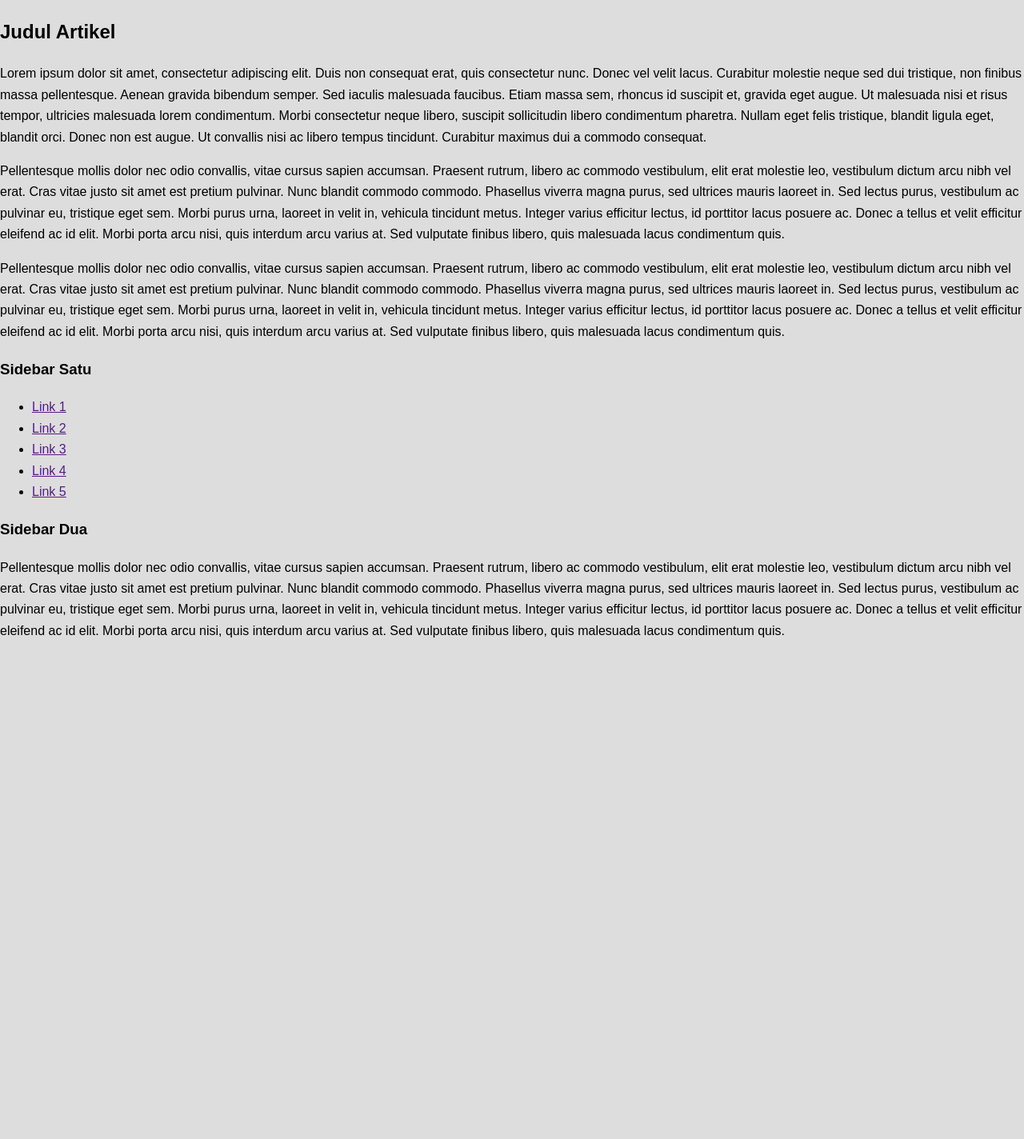
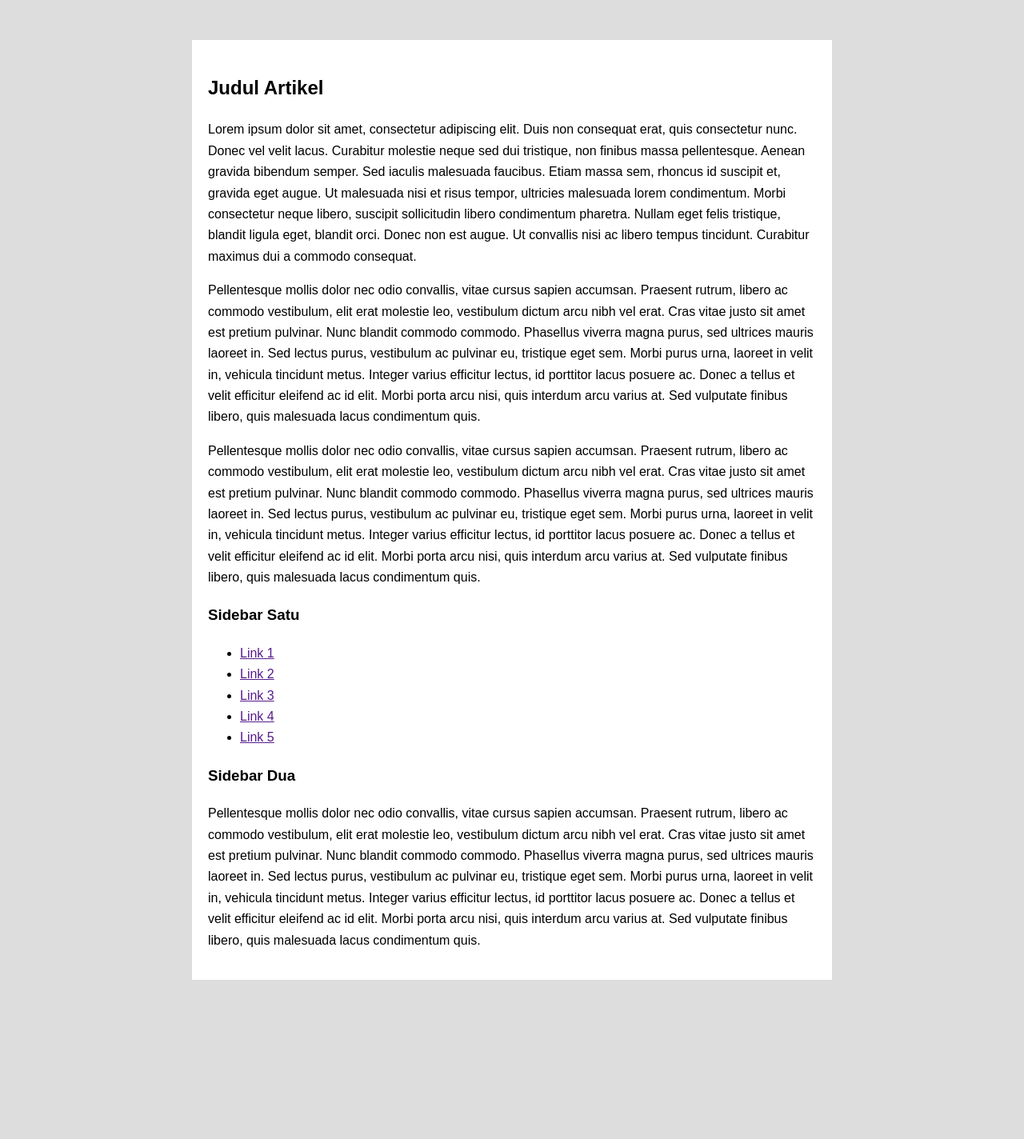
Before and after one commit to VozSoldat/Desain-dan-Pemrograman-Web, a PHP site: page /flexbox.html in a window 1280 px wide. Shown: the top 1424 px of the page at 80% size. Before the commit the page ends 797 px from the top, so only its background shows below. Run offline with PHP 8.4, Linux system fonts and the light colour scheme.

Commit message:
bagian17: menambahkan box-sizing dan style-style lainnya pada container-satu

```diff
--- a/dasarWeb-Erril/Praktikum2/styleFlexBox.css
+++ b/dasarWeb-Erril/Praktikum2/styleFlexBox.css
@@ -9,3 +9,12 @@ body{
     line-height: 1.65;
     padding-bottom: 1000px;
 }
+
+/* Latihan 1 */
+.container-satu{
+    width: 800px;
+    margin: 50px auto;
+    background-color: #fff;
+    padding: 20px;
+    box-sizing: border-box;
+}
```
